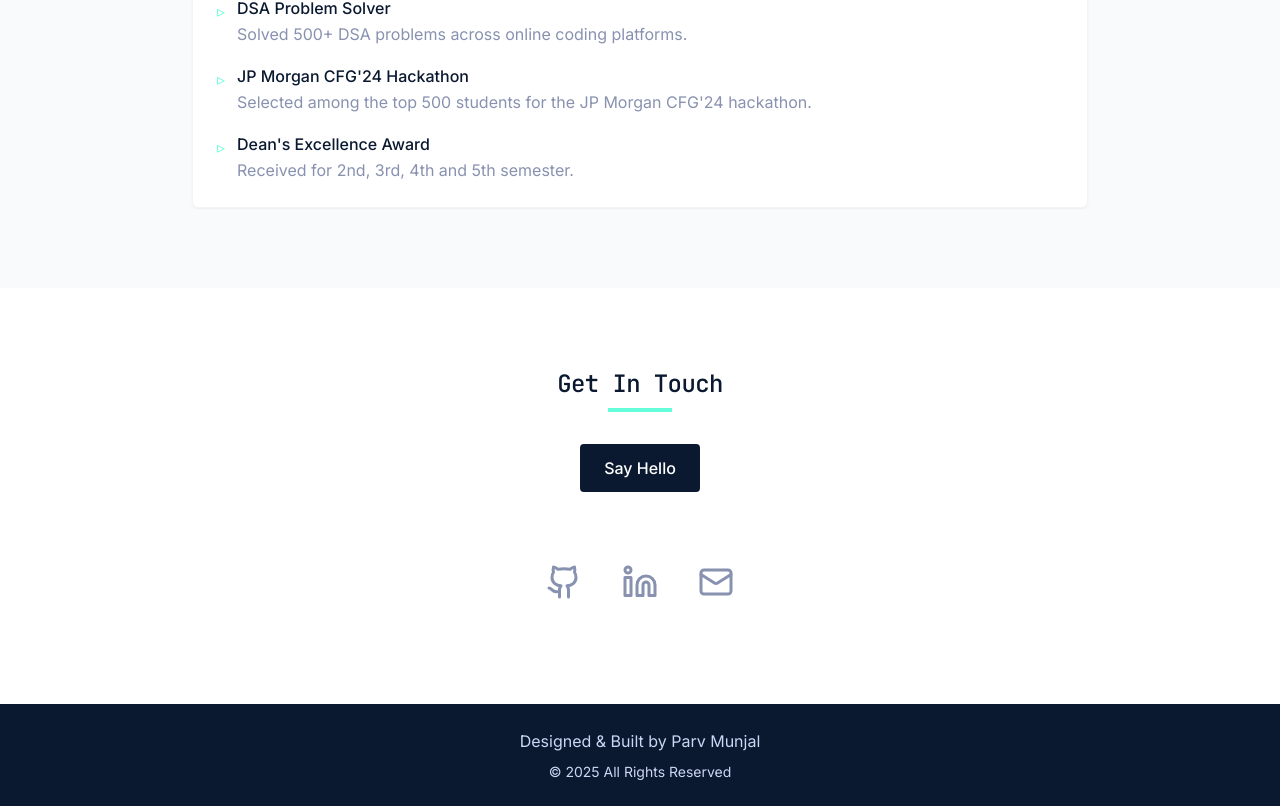
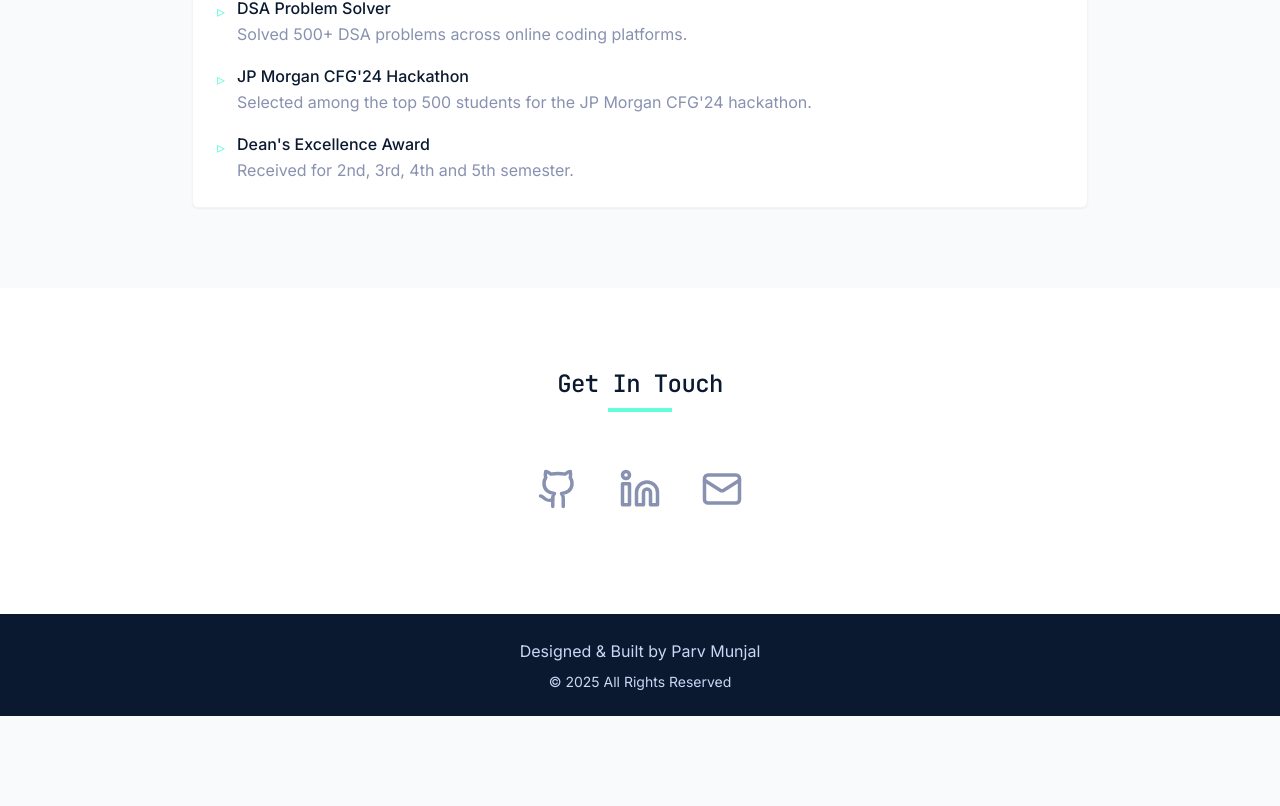
Before and after one commit to parvmunjal/Parv-portfolio, a React (Vite) app: page / in a window 1280 px wide. Shown: the part 4018-4824 px from the top of the page. After the commit the page ends 4734 px from the top, so only its background shows below. Built offline with nearby package versions, Linux system fonts and the light colour scheme.

Commit message:
Remove "Say Hello" button
Remove the "Say Hello" button from the contact section.

```diff
--- a/src/components/Contact.tsx
+++ b/src/components/Contact.tsx
@@ -1,5 +1,6 @@
 
 import SectionHeading from "./SectionHeading";
+import { Button } from "./ui/button";
 
 const Contact = () => {
   return (
@@ -7,13 +8,7 @@ const Contact = () => {
       <div className="container mx-auto text-center max-w-2xl">
         <SectionHeading className="mx-auto text-center after:mx-auto">Get In Touch</SectionHeading>
 
-        <div className="flex justify-center mb-12">
-          <a href="mailto:parvmunjal100@gmail.com" className="btn btn-primary">
-            Say Hello
-          </a>
-        </div>
-
-        <div className="flex justify-center gap-10 py-6">
+        <div className="flex justify-center gap-10 py-6 mt-8">
           <a
             href="https://github.com/LeetCode"
             target="_blank"
@@ -21,7 +16,7 @@ const Contact = () => {
             className="text-slate hover:text-highlight transition-colors"
             aria-label="GitHub"
           >
-            <svg xmlns="http://www.w3.org/2000/svg" width="36" height="36" viewBox="0 0 24 24" fill="none" stroke="currentColor" strokeWidth="2" strokeLinecap="round" strokeLinejoin="round">
+            <svg xmlns="http://www.w3.org/2000/svg" width="42" height="42" viewBox="0 0 24 24" fill="none" stroke="currentColor" strokeWidth="2" strokeLinecap="round" strokeLinejoin="round">
               <path d="M15 22v-4a4.8 4.8 0 0 0-1-3.5c3 0 6-2 6-5.5.08-1.25-.27-2.48-1-3.5.28-1.15.28-2.35 0-3.5 0 0-1 0-3 1.5-2.64-.5-5.36-.5-8 0C6 2 5 2 5 2c-.3 1.15-.3 2.35 0 3.5A5.403 5.403 0 0 0 4 9c0 3.5 3 5.5 6 5.5-.39.49-.68 1.05-.85 1.65-.17.6-.22 1.23-.15 1.85v4"></path>
               <path d="M9 18c-4.51 2-5-2-7-2"></path>
             </svg>
@@ -34,7 +29,7 @@ const Contact = () => {
             className="text-slate hover:text-highlight transition-colors"
             aria-label="LinkedIn"
           >
-            <svg xmlns="http://www.w3.org/2000/svg" width="36" height="36" viewBox="0 0 24 24" fill="none" stroke="currentColor" strokeWidth="2" strokeLinecap="round" strokeLinejoin="round">
+            <svg xmlns="http://www.w3.org/2000/svg" width="42" height="42" viewBox="0 0 24 24" fill="none" stroke="currentColor" strokeWidth="2" strokeLinecap="round" strokeLinejoin="round">
               <path d="M16 8a6 6 0 0 1 6 6v7h-4v-7a2 2 0 0 0-2-2 2 2 0 0 0-2 2v7h-4v-7a6 6 0 0 1 6-6z"></path>
               <rect width="4" height="12" x="2" y="9"></rect>
               <circle cx="4" cy="4" r="2"></circle>
@@ -46,7 +41,7 @@ const Contact = () => {
             className="text-slate hover:text-highlight transition-colors"
             aria-label="Email"
           >
-            <svg xmlns="http://www.w3.org/2000/svg" width="36" height="36" viewBox="0 0 24 24" fill="none" stroke="currentColor" strokeWidth="2" strokeLinecap="round" strokeLinejoin="round">
+            <svg xmlns="http://www.w3.org/2000/svg" width="42" height="42" viewBox="0 0 24 24" fill="none" stroke="currentColor" strokeWidth="2" strokeLinecap="round" strokeLinejoin="round">
               <rect width="20" height="16" x="2" y="4" rx="2"></rect>
               <path d="m22 7-8.97 5.7a1.94 1.94 0 0 1-2.06 0L2 7"></path>
             </svg>
```
